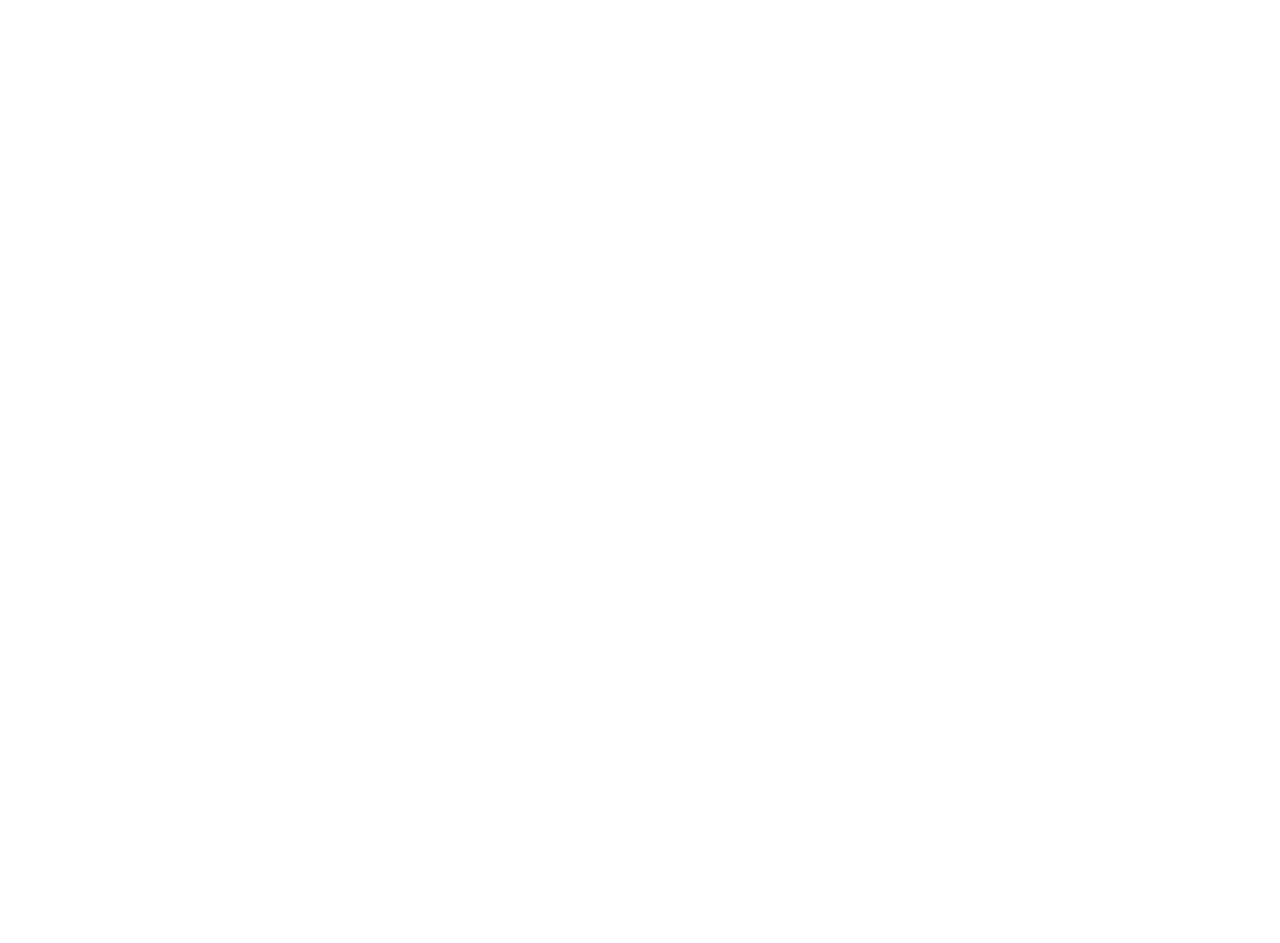
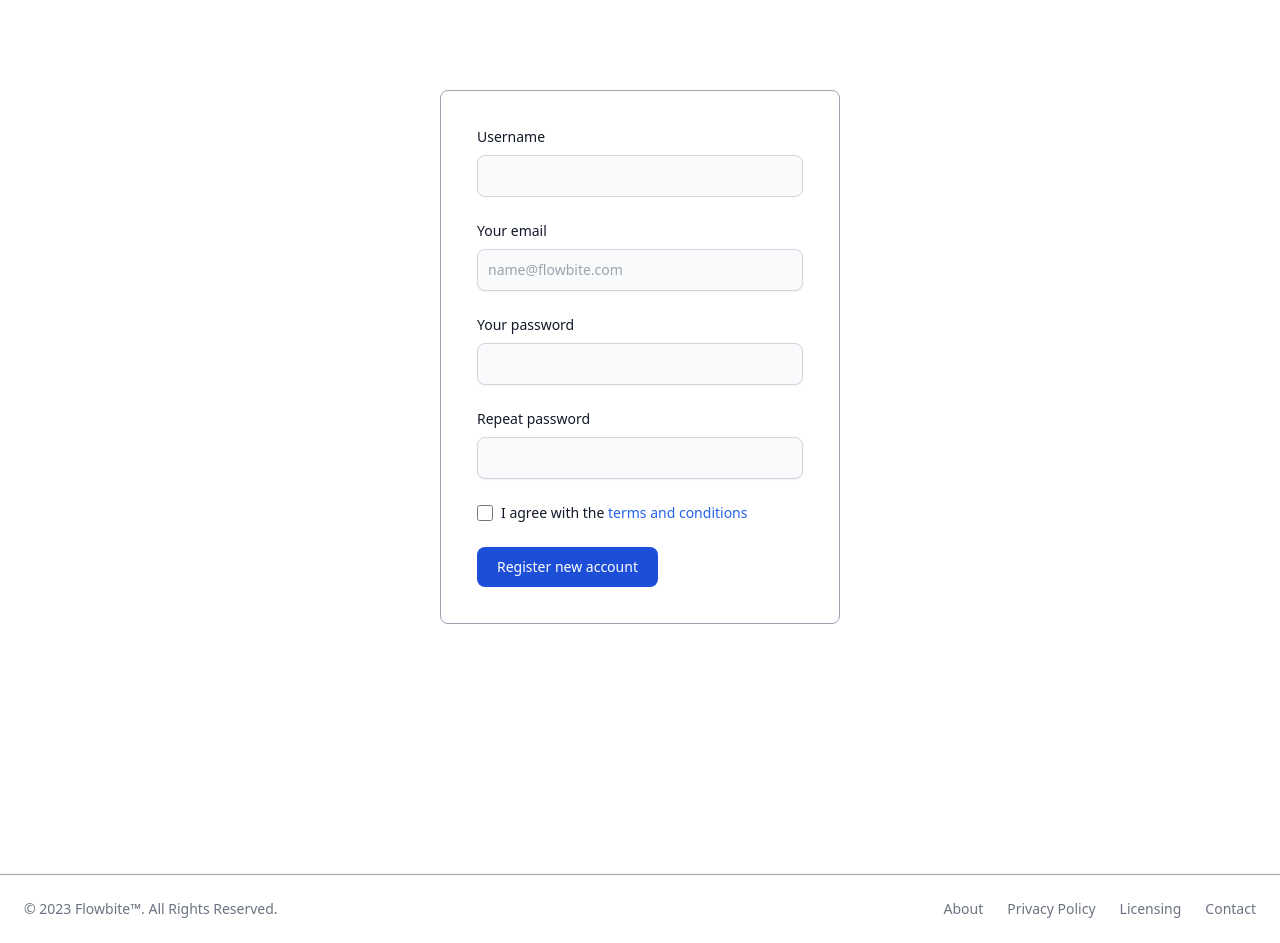
Before and after one commit to AmirHKarimi888/Vue-My-Website-v2, a Vue app: page /register in a window 1280 px wide. Shown: the part 160-1103 px from the top of the page. Before the commit the page ends 800 px from the top, so only its background shows below. Built offline with nearby package versions, Linux system fonts and the light colour scheme.

Commit message:
Login and Register forms stracture were created

```diff
--- a/src/App.vue
+++ b/src/App.vue
@@ -2,6 +2,7 @@
 import { RouterView } from "vue-router";
 import HeaderView from "./components/HeaderView.vue";
 import { useStore } from "./stores/store";
+import FooterView from "./components/FooterView.vue";
 
 const store = useStore();
 
@@ -59,8 +60,10 @@
   </header>
 
   <main>
-    <RouterView :store="store" />
+    <RouterView class="mt-[250px]" :store="store" />
   </main>
 
-  <footer></footer>
+  <footer>
+    <FooterView />
+  </footer>
 </template>
--- a/src/components/FooterView.vue
+++ b/src/components/FooterView.vue
@@ -1,9 +1,27 @@
-<script setup>
-
-</script>
+<script setup></script>
 
 <template>
-    <div class="footer">
-
-    </div>
+  <div class="footer mt-[250px] z-20 w-full p-4 bg-white border-t border-gray-400 shadow md:flex md:items-center md:justify-between md:p-6 dark:bg-gray-900 dark:border-gray-600">
+    <span class="text-sm text-gray-500 sm:text-center dark:text-gray-400"
+      >© 2023
+      <a href="https://flowbite.com/" class="hover:underline">Flowbite™</a>. All
+      Rights Reserved.
+    </span>
+    <ul
+      class="flex flex-wrap items-center mt-3 text-sm font-medium text-gray-500 dark:text-gray-400 sm:mt-0"
+    >
+      <li>
+        <a href="#" class="mr-4 hover:underline md:mr-6">About</a>
+      </li>
+      <li>
+        <a href="#" class="mr-4 hover:underline md:mr-6">Privacy Policy</a>
+      </li>
+      <li>
+        <a href="#" class="mr-4 hover:underline md:mr-6">Licensing</a>
+      </li>
+      <li>
+        <a href="#" class="hover:underline">Contact</a>
+      </li>
+    </ul>
+  </div>
 </template>
--- a/src/components/HeaderView.vue
+++ b/src/components/HeaderView.vue
@@ -116,12 +116,12 @@
           id="small-navbar"
         >
           <ul
-            class="flex flex-col font-medium p-4 md:p-0 mt-4 border border-gray-300 rounded-lg bg-gray-50 md:flex-row md:space-x-8 md:mt-0 md:border-0 md:bg-white dark:bg-gray-800 md:dark:bg-gray-900 dark:border-gray-700"
+            class="flex flex-col text-black dark:text-white font-medium p-4 md:p-0 mt-4 border border-gray-300 rounded-lg bg-gray-50 md:flex-row md:space-x-8 md:mt-0 md:border-0 md:bg-white dark:bg-gray-800 md:dark:bg-gray-900 dark:border-gray-700"
           >
             <li>
               <router-link
                 to="/"
-                class="block py-2 pl-3 pr-4 text-black dark:text-white rounded md:bg-transparent md:p-0"
+                class="block py-2 pl-3 pr-4 rounded md:bg-transparent md:p-0"
                 aria-current="page"
                 >Home</router-link
               >
@@ -129,21 +129,21 @@
             <li v-if="store.isLoggedIn">
               <router-link
                 to="/dashboard"
-                class="block py-2 pl-3 pr-4 text-black dark:text-white rounded md:bg-transparent md:p-0"
+                class="block py-2 pl-3 pr-4 rounded md:bg-transparent md:p-0"
                 >Dashboard</router-link
               >
             </li>
             <li v-if="!store.isLoggedIn">
               <router-link
                 to="/register"
-                class="block py-2 pl-3 pr-4 text-black dark:text-white rounded md:bg-transparent md:p-0"
+                class="block py-2 pl-3 pr-4 rounded md:bg-transparent md:p-0"
                 >Register</router-link
               >
             </li>
             <li>
               <router-link
                 to="/about"
-                class="block py-2 pl-3 pr-4 text-black dark:text-white rounded md:bg-transparent md:p-0"
+                class="block py-2 pl-3 pr-4 rounded md:bg-transparent md:p-0"
                 >About</router-link
               >
             </li>
--- a/src/views/LoginView.vue
+++ b/src/views/LoginView.vue
@@ -1,26 +1,75 @@
 <script setup>
-import { useStore } from '../stores/store';
+import { useStore } from "../stores/store";
 
 const store = useStore();
 </script>
 
 <template>
   <div class="login">
-    <div class="mt-20">Login</div>
+    <form class="mx-auto w-[400px] border border-gray-400 dark:border-gray-600 p-9 rounded-lg">
+      <div class="mb-6">
+        <label
+          for="email"
+          class="block mb-2 text-sm font-medium text-gray-900 dark:text-white"
+          >Your email</label
+        >
+        <input
+          type="email"
+          id="email"
+          class="bg-gray-50 border border-gray-300 text-gray-900 text-sm rounded-lg focus:ring-blue-500 focus:border-blue-500 block w-full p-2.5 dark:bg-gray-700 dark:border-gray-600 dark:placeholder-gray-400 dark:text-white dark:focus:ring-blue-500 dark:focus:border-blue-500"
+          placeholder="name@flowbite.com"
+          required
+        />
+      </div>
+      <div class="mb-6">
+        <label
+          for="password"
+          class="block mb-2 text-sm font-medium text-gray-900 dark:text-white"
+          >Your password</label
+        >
+        <input
+          type="password"
+          id="password"
+          class="bg-gray-50 border border-gray-300 text-gray-900 text-sm rounded-lg focus:ring-blue-500 focus:border-blue-500 block w-full p-2.5 dark:bg-gray-700 dark:border-gray-600 dark:placeholder-gray-400 dark:text-white dark:focus:ring-blue-500 dark:focus:border-blue-500"
+          required
+        />
+      </div>
+      <div class="flex items-start mb-6">
+        <div class="flex items-center h-5">
+          <input
+            id="remember"
+            type="checkbox"
+            value=""
+            class="w-4 h-4 border border-gray-300 rounded bg-gray-50 focus:ring-3 focus:ring-blue-300 dark:bg-gray-700 dark:border-gray-600 dark:focus:ring-blue-600 dark:ring-offset-gray-800 dark:focus:ring-offset-gray-800"
+            required
+          />
+        </div>
+        <label
+          for="remember"
+          class="ml-2 text-sm font-medium text-gray-900 dark:text-gray-300"
+          >Remember me</label
+        >
+      </div>
+      <button
+        type="submit"
+        class="text-white bg-blue-700 hover:bg-blue-800 focus:ring-4 focus:outline-none focus:ring-blue-300 font-medium rounded-lg text-sm w-full sm:w-auto px-5 py-2.5 text-center dark:bg-blue-600 dark:hover:bg-blue-700 dark:focus:ring-blue-800"
+      >
+        Submit
+      </button>
+    </form>
   </div>
 </template>
 
 <script>
 export default {
-    beforeRouteEnter(to, from, next) {
+  beforeRouteEnter(to, from, next) {
+    const store = useStore();
 
-        const store = useStore();
-
-        if(to.name == "login" && !store.isLoggedIn) {
-            next();
-        } else {
-            next("/dashboard");
-        }
+    if (to.name == "login" && !store.isLoggedIn) {
+      next();
+    } else {
+      next("/dashboard");
     }
-}
+  },
+};
 </script>
--- a/src/views/RegisterView.vue
+++ b/src/views/RegisterView.vue
@@ -1,26 +1,105 @@
 <script setup>
-import { useStore } from '../stores/store';
+import { useStore } from "../stores/store";
 
 const store = useStore();
 </script>
 
 <template>
   <div class="register">
-    <div class="mt-20">Register</div>
+    <form
+      class="mx-auto w-[400px] border border-gray-400 dark:border-gray-600 p-9 rounded-lg"
+    >
+      <div class="mb-6">
+        <label
+          for="base-input"
+          class="block mb-2 text-sm font-medium text-gray-900 dark:text-white"
+          >Username</label
+        >
+        <input
+          type="text"
+          id="base-input"
+          class="bg-gray-50 border border-gray-300 text-gray-900 text-sm rounded-lg focus:ring-blue-500 focus:border-blue-500 block w-full p-2.5 dark:bg-gray-700 dark:border-gray-600 dark:placeholder-gray-400 dark:text-white dark:focus:ring-blue-500 dark:focus:border-blue-500"
+        />
+      </div>
+      <div class="mb-6">
+        <label
+          for="email"
+          class="block mb-2 text-sm font-medium text-gray-900 dark:text-white"
+          >Your email</label
+        >
+        <input
+          type="email"
+          id="email"
+          class="shadow-sm bg-gray-50 border border-gray-300 text-gray-900 text-sm rounded-lg focus:ring-blue-500 focus:border-blue-500 block w-full p-2.5 dark:bg-gray-700 dark:border-gray-600 dark:placeholder-gray-400 dark:text-white dark:focus:ring-blue-500 dark:focus:border-blue-500 dark:shadow-sm-light"
+          placeholder="name@flowbite.com"
+          required
+        />
+      </div>
+      <div class="mb-6">
+        <label
+          for="password"
+          class="block mb-2 text-sm font-medium text-gray-900 dark:text-white"
+          >Your password</label
+        >
+        <input
+          type="password"
+          id="password"
+          class="shadow-sm bg-gray-50 border border-gray-300 text-gray-900 text-sm rounded-lg focus:ring-blue-500 focus:border-blue-500 block w-full p-2.5 dark:bg-gray-700 dark:border-gray-600 dark:placeholder-gray-400 dark:text-white dark:focus:ring-blue-500 dark:focus:border-blue-500 dark:shadow-sm-light"
+          required
+        />
+      </div>
+      <div class="mb-6">
+        <label
+          for="repeat-password"
+          class="block mb-2 text-sm font-medium text-gray-900 dark:text-white"
+          >Repeat password</label
+        >
+        <input
+          type="password"
+          id="repeat-password"
+          class="shadow-sm bg-gray-50 border border-gray-300 text-gray-900 text-sm rounded-lg focus:ring-blue-500 focus:border-blue-500 block w-full p-2.5 dark:bg-gray-700 dark:border-gray-600 dark:placeholder-gray-400 dark:text-white dark:focus:ring-blue-500 dark:focus:border-blue-500 dark:shadow-sm-light"
+          required
+        />
+      </div>
+      <div class="flex items-start mb-6">
+        <div class="flex items-center h-5">
+          <input
+            id="terms"
+            type="checkbox"
+            value=""
+            class="w-4 h-4 border border-gray-300 rounded bg-gray-50 focus:ring-3 focus:ring-blue-300 dark:bg-gray-700 dark:border-gray-600 dark:focus:ring-blue-600 dark:ring-offset-gray-800 dark:focus:ring-offset-gray-800"
+            required
+          />
+        </div>
+        <label
+          for="terms"
+          class="ml-2 text-sm font-medium text-gray-900 dark:text-gray-300"
+          >I agree with the
+          <a href="#" class="text-blue-600 hover:underline dark:text-blue-500"
+            >terms and conditions</a
+          ></label
+        >
+      </div>
+      <button
+        type="submit"
+        class="text-white bg-blue-700 hover:bg-blue-800 focus:ring-4 focus:outline-none focus:ring-blue-300 font-medium rounded-lg text-sm px-5 py-2.5 text-center dark:bg-blue-600 dark:hover:bg-blue-700 dark:focus:ring-blue-800"
+      >
+        Register new account
+      </button>
+    </form>
   </div>
 </template>
 
 <script>
 export default {
-    beforeRouteEnter(to, from, next) {
+  beforeRouteEnter(to, from, next) {
+    const store = useStore();
 
-        const store = useStore();
-
-        if(to.name == "register" && !store.isLoggedIn) {
-            next();
-        } else {
-            next("/dashboard");
-        }
+    if (to.name == "register" && !store.isLoggedIn) {
+      next();
+    } else {
+      next("/dashboard");
     }
-}
+  },
+};
 </script>
```
